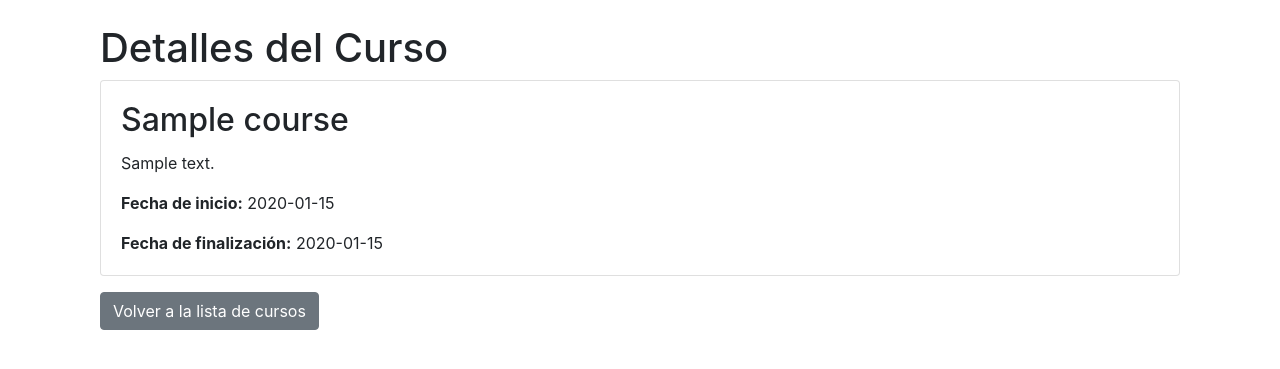
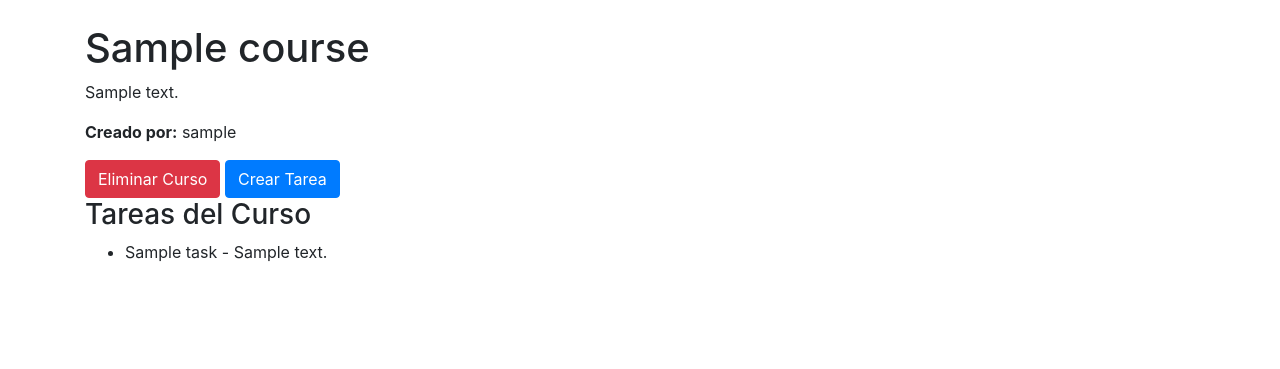
Before and after one commit to GabyCostilla/Aula-Virtual, a Flask app: page /course/1 in a window 1280 px wide. Shown: the part 56-425 px from the top of the page. Run offline with Flask 3, Linux system fonts and the light colour scheme; a user stored in the database is signed in; tables that the repository leaves empty hold one stand-in row (values such as "Sample post"); some libraries are stand-ins or nearby versions.

Commit message:
COMO COSTOOO PERO TENEMOOOS TAREAS

```diff
--- a/app/forms.py
+++ b/app/forms.py
@@ -21,6 +21,12 @@ class CourseForm(FlaskForm):
     end_date = DateField('Fecha de Finalización', format='%Y-%m-%d', validators=[DataRequired()])
     submit = SubmitField('Crear Curso')
 
+class TaskForm(FlaskForm):
+    title = StringField('Título', validators=[DataRequired()])
+    description = TextAreaField('Descripción', validators=[DataRequired()])
+    due_date = DateField('Fecha de entrega', validators=[DataRequired()])
+    submit = SubmitField('Añadir Tarea')
+
 class ProfileUpdateForm(FlaskForm):
     picture = FileField('Actualizar Foto de Perfil', validators=[DataRequired()])  # Campo para la carga de la foto
     submit = SubmitField('Actualizar Foto')  # Botón de envío
--- a/app/models.py
+++ b/app/models.py
@@ -1,11 +1,6 @@
 from .extensions import db
 from flask_login import UserMixin
 from werkzeug.security import generate_password_hash, check_password_hash
-
-
-from werkzeug.security import generate_password_hash, check_password_hash
-from flask_login import UserMixin  # Asegúrate de importar UserMixin
-from .extensions import db
 
 class User(db.Model, UserMixin):  # Hereda de UserMixin
     id = db.Column(db.Integer, primary_key=True)
@@ -13,6 +8,7 @@ class User(db.Model, UserMixin):  # Hereda de UserMixin
     email = db.Column(db.String(150), nullable=False, unique=True)
     password = db.Column(db.String(256), nullable=False)
     profile_picture = db.Column(db.String(256), nullable=True)  # Campo para la URL de la foto
+    courses_created = db.relationship('Course', backref='creator', lazy=True)
 
     def set_password(self, password):
         """Establece la contraseña hasheada para el usuario."""
@@ -35,14 +31,15 @@ class User(db.Model, UserMixin):  # Hereda de UserMixin
     def is_anonymous(self):
         return False  # Nunca debería ser anónimo si está autenticado
 
-
-
 class Course(db.Model):
     id = db.Column(db.Integer, primary_key=True)
-    name = db.Column(db.String(100), nullable=False)
-    description = db.Column(db.Text, nullable=True)
+    name = db.Column(db.String(150), nullable=False)
+    description = db.Column(db.Text, nullable=False)
     start_date = db.Column(db.Date, nullable=False)
     end_date = db.Column(db.Date, nullable=False)
+    creator_id = db.Column(db.Integer, db.ForeignKey('user.id'), nullable=False)
+    tasks = db.relationship('Task', back_populates='course', cascade='all, delete-orphan')
+
 
 class Enrollment(db.Model):
     id = db.Column(db.Integer, primary_key=True)
@@ -51,3 +48,13 @@ class Enrollment(db.Model):
 
     user = db.relationship('User', backref='enrollments')
     course = db.relationship('Course', backref='enrollments')
+
+class Task(db.Model):
+    __tablename__ = 'task'
+    id = db.Column(db.Integer, primary_key=True)
+    title = db.Column(db.String(150), nullable=False)
+    description = db.Column(db.Text, nullable=False)
+    due_date = db.Column(db.Date, nullable=True)
+    course_id = db.Column(db.Integer, db.ForeignKey('course.id'), nullable=False)  # Foreign key to course.id
+
+    course = db.relationship('Course', back_populates='tasks')
--- a/app/routes.py
+++ b/app/routes.py
@@ -1,6 +1,6 @@
 from flask import Blueprint, render_template, redirect, url_for, flash, current_app
-from .forms import RegistrationForm, LoginForm, CourseForm, ProfileUpdateForm
-from .models import User, Course, Enrollment  # Asegúrate de importar Enrollment
+from .forms import RegistrationForm, LoginForm, CourseForm, ProfileUpdateForm,TaskForm
+from .models import User, Course, Enrollment, Task
 from .extensions import db
 from flask_login import current_user, login_required, login_user, logout_user
 import os
@@ -64,7 +64,7 @@ def list_courses():
     return render_template('courses.html', courses=courses)
 
 @main_bp.route('/create-course', methods=['GET', 'POST'])
-@login_required  # Solo los usuarios logueados pueden crear cursos
+@login_required
 def create_course():
     form = CourseForm()
     if form.validate_on_submit():
@@ -72,13 +72,15 @@ def create_course():
             name=form.name.data,
             description=form.description.data,
             start_date=form.start_date.data,
-            end_date=form.end_date.data
+            end_date=form.end_date.data,
+            creator_id=current_user.id  # Asigna el ID del usuario autenticado
         )
         db.session.add(course)
         db.session.commit()
         flash('Curso creado exitosamente.', 'success')
         return redirect(url_for('main.list_courses'))
     return render_template('create_course.html', form=form)
+
 
 @main_bp.route('/course/<int:course_id>', methods=['GET'])
 @login_required  # Solo los usuarios logueados pueden ver la información detallada
@@ -104,6 +106,44 @@ def enroll(course_id):
         flash('¡Te has inscrito correctamente en el curso!', 'success')
 
     return redirect(url_for('main.list_courses'))
+
+@main_bp.route('/course/<int:course_id>/delete', methods=['POST'])
+@login_required
+def delete_course(course_id):
+    course = Course.query.get_or_404(course_id)
+    if current_user.id != course.creator_id:
+        flash('No tienes permiso para eliminar este curso.', 'danger')
+        return redirect(url_for('main.course_detail', course_id=course_id))
+
+    db.session.delete(course)
+    db.session.commit()
+    flash('El curso ha sido eliminado correctamente.', 'success')
+    return redirect(url_for('main.list_courses'))
+
+# Ruta para crear una nueva tarea
+@main_bp.route('/course/<int:course_id>/create-task', methods=['GET', 'POST'])
+@login_required
+def create_task(course_id):
+    course = Course.query.get_or_404(course_id)
+    if current_user.id != course.creator_id:
+        flash('No tienes permiso para agregar tareas a este curso.', 'danger')
+        return redirect(url_for('main.course_detail', course_id=course_id))
+
+    form = TaskForm()
+    if form.validate_on_submit():
+        task = Task(
+            title=form.title.data,
+            description=form.description.data,
+            due_date=form.due_date.data,
+            course_id=course.id
+        )
+        db.session.add(task)
+        db.session.commit()
+        flash('Tarea creada exitosamente.', 'success')
+        return redirect(url_for('main.course_detail', course_id=course.id))
+
+    return render_template('create_task.html', form=form, course=course)
+
 
 @main_bp.route('/profile', methods=['GET', 'POST'])
 @login_required
--- a/app/templates/course_detail.html
+++ b/app/templates/course_detail.html
@@ -1,18 +1,29 @@
-{% extends 'base.html' %}
-
-{% block title %}Detalles del Curso{% endblock %}
+<!-- course_detail.html -->
+{% extends "base.html" %}
 
 {% block content %}
-<div class="container">
-    <h1>Detalles del Curso</h1>
-    <div class="card">
-        <div class="card-body">
-            <h2 class="card-title">{{ course.name }}</h2>
-            <p class="card-text">{{ course.description }}</p>
-            <p class="card-text"><strong>Fecha de inicio:</strong> {{ course.start_date }}</p>
-            <p class="card-text"><strong>Fecha de finalización:</strong> {{ course.end_date }}</p>
-        </div>
-    </div>
-    <a href="{{ url_for('main.list_courses') }}" class="btn btn-secondary mt-3">Volver a la lista de cursos</a>
-</div>
+<h1>{{ course.name }}</h1>
+<p>{{ course.description }}</p>
+<p><strong>Creado por:</strong> {{ course.creator.username }}</p>
+
+{% if current_user.id == course.creator_id %}
+    <!-- Botón para eliminar el curso (solo visible para el creador) -->
+    <form action="{{ url_for('main.delete_course', course_id=course.id) }}" method="POST" style="display:inline;">
+        <button type="submit" class="btn btn-danger" onclick="return confirm('¿Estás seguro de que deseas eliminar este curso?');">
+            Eliminar Curso
+        </button>
+    </form>
+    <!-- Botón para crear una nueva tarea -->
+    <a href="{{ url_for('main.create_task', course_id=course.id) }}" class="btn btn-primary">Crear Tarea</a>
+{% endif %}
+
+<h3>Tareas del Curso</h3>
+<ul>
+    {% for task in course.tasks %}
+        <li>{{ task.title }} - {{ task.description }}</li>
+    {% else %}
+        <p>No hay tareas creadas para este curso.</p>
+    {% endfor %}
+</ul>
+
 {% endblock %}
```
Also changed, not shown: app/templates/add_task.html (added, +22 -0 lines), migrations/versions/546137b697ba_add_creator_id_to_course_and_task_model.py (added, +58 -0 lines).
